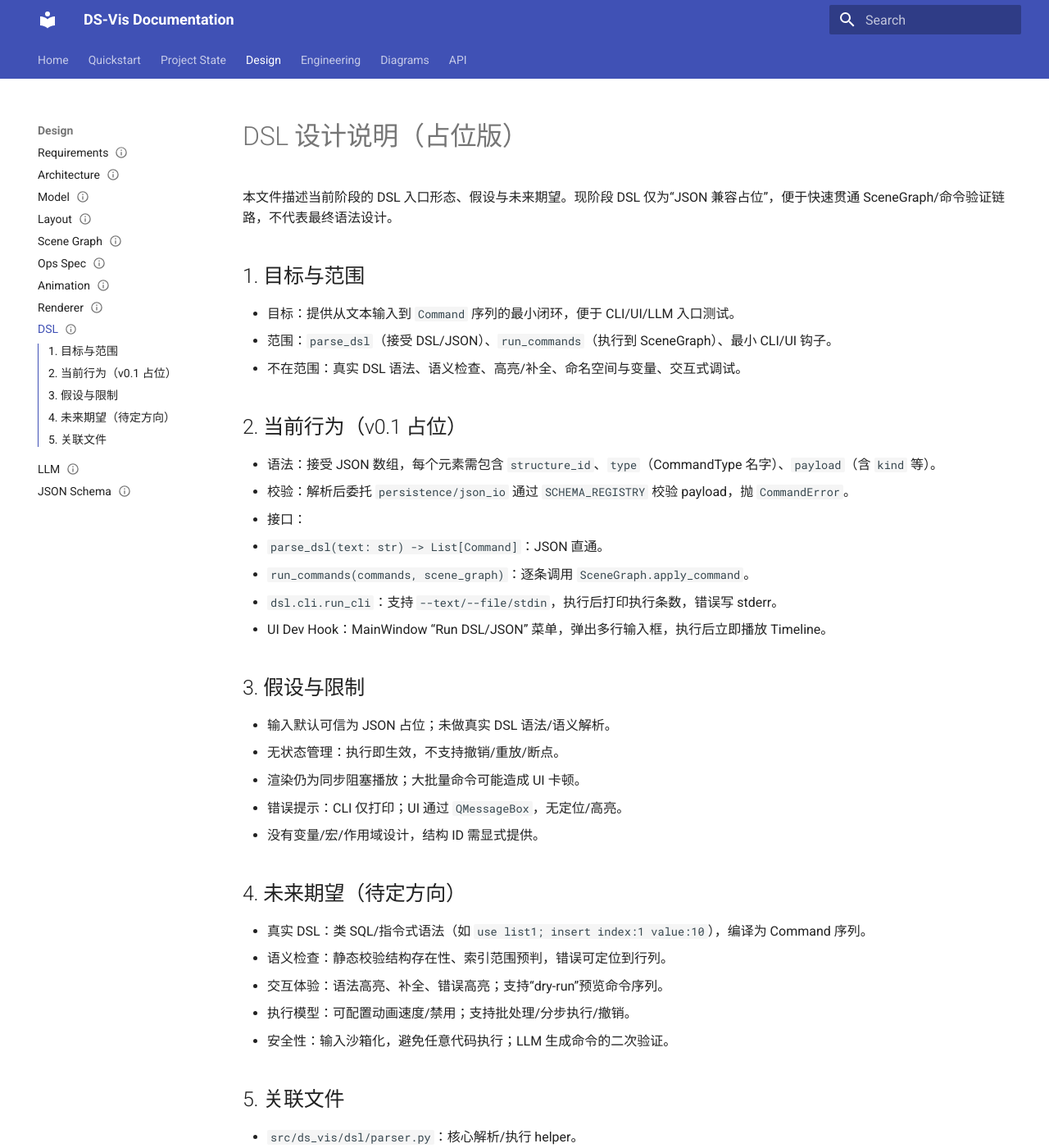
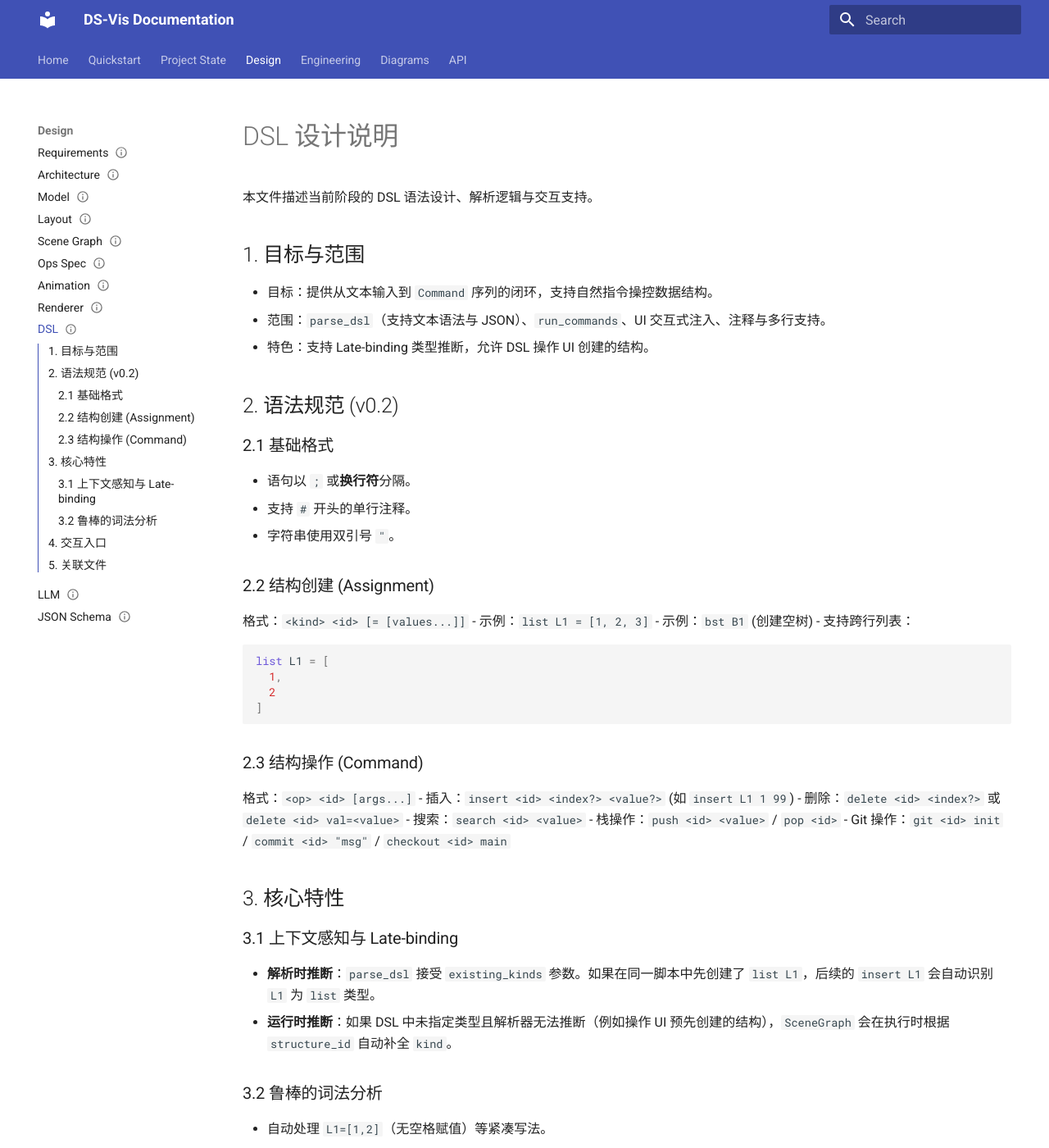
Before and after one commit to elecdot/ds-vis, an MkDocs documentation site: the page built from docs/design/dsl.md, in a window 1280 px wide and 1400 px high. Shown: the whole window at 82% size. Built offline with MkDocs 1.6.1 and Material for MkDocs 9.7.7, drawn with Linux system fonts in a browser that asks for light colours; some of the changed text lies outside the part shown.

Commit message:
docs: full documentation alignment

````diff
--- a/docs/design/dsl.md
+++ b/docs/design/dsl.md
@@ -1,45 +1,60 @@
 ---
 bound_phase: P0.7
-version: v0.1
-status: Draft
+version: v0.2
+status: Active
 last_updated: 2025-12-24
 ---
 
-# DSL 设计说明（占位版）
+# DSL 设计说明
 
-本文件描述当前阶段的 DSL 入口形态、假设与未来期望。现阶段 DSL 仅为“JSON 兼容占位”，便于快速贯通 SceneGraph/命令验证链路，不代表最终语法设计。
+本文件描述当前阶段的 DSL 语法设计、解析逻辑与交互支持。
 
 ## 1. 目标与范围
-- 目标：提供从文本输入到 `Command` 序列的最小闭环，便于 CLI/UI/LLM 入口测试。
-- 范围：`parse_dsl`（接受 DSL/JSON）、`run_commands`（执行到 SceneGraph）、最小 CLI/UI 钩子。
-- 不在范围：真实 DSL 语法、语义检查、高亮/补全、命名空间与变量、交互式调试。
+- 目标：提供从文本输入到 `Command` 序列的闭环，支持自然指令操控数据结构。
+- 范围：`parse_dsl`（支持文本语法与 JSON）、`run_commands`、UI 交互式注入、注释与多行支持。
+- 特色：支持 Late-binding 类型推断，允许 DSL 操作 UI 创建的结构。
 
-## 2. 当前行为（v0.1 占位）
-- 语法：接受 JSON 数组，每个元素需包含 `structure_id`、`type`（CommandType 名字）、`payload`（含 `kind` 等）。
-- 校验：解析后委托 `persistence/json_io` 通过 `SCHEMA_REGISTRY` 校验 payload，抛 `CommandError`。
-- 接口：
-  - `parse_dsl(text: str) -> List[Command]`：JSON 直通。
-  - `run_commands(commands, scene_graph)`：逐条调用 `SceneGraph.apply_command`。
-  - `dsl.cli.run_cli`：支持 `--text/--file/stdin`，执行后打印执行条数，错误写 stderr。
-  - UI Dev Hook：MainWindow “Run DSL/JSON” 菜单，弹出多行输入框，执行后立即播放 Timeline。
+## 2. 语法规范 (v0.2)
+### 2.1 基础格式
+- 语句以 `;` 或**换行符**分隔。
+- 支持 `#` 开头的单行注释。
+- 字符串使用双引号 `"`。
 
-## 3. 假设与限制
-- 输入默认可信为 JSON 占位；未做真实 DSL 语法/语义解析。
-- 无状态管理：执行即生效，不支持撤销/重放/断点。
-- 渲染仍为同步阻塞播放；大批量命令可能造成 UI 卡顿。
-- 错误提示：CLI 仅打印；UI 通过 `QMessageBox`，无定位/高亮。
-- 没有变量/宏/作用域设计，结构 ID 需显式提供。
+### 2.2 结构创建 (Assignment)
+格式：`<kind> <id> [= [values...]]`
+- 示例：`list L1 = [1, 2, 3]`
+- 示例：`bst B1` (创建空树)
+- 支持跨行列表：
+  ```python
+  list L1 = [
+    1,
+    2
+  ]
+  ```
 
-## 4. 未来期望（待定方向）
-- 真实 DSL：类 SQL/指令式语法（如 `use list1; insert index:1 value:10`），编译为 Command 序列。
-- 语义检查：静态校验结构存在性、索引范围预判，错误可定位到行列。
-- 交互体验：语法高亮、补全、错误高亮；支持“dry-run”预览命令序列。
-- 执行模型：可配置动画速度/禁用；支持批处理/分步执行/撤销。
-- 安全性：输入沙箱化，避免任意代码执行；LLM 生成命令的二次验证。
+### 2.3 结构操作 (Command)
+格式：`<op> <id> [args...]`
+- 插入：`insert <id> <index?> <value?>` (如 `insert L1 1 99`)
+- 删除：`delete <id> <index?>` 或 `delete <id> val=<value>`
+- 搜索：`search <id> <value>`
+- 栈操作：`push <id> <value>` / `pop <id>`
+- Git 操作：`git <id> init` / `commit <id> "msg"` / `checkout <id> main`
+
+## 3. 核心特性
+### 3.1 上下文感知与 Late-binding
+- **解析时推断**：`parse_dsl` 接受 `existing_kinds` 参数。如果在同一脚本中先创建了 `list L1`，后续的 `insert L1` 会自动识别 `L1` 为 `list` 类型。
+- **运行时推断**：如果 DSL 中未指定类型且解析器无法推断（例如操作 UI 预先创建的结构），`SceneGraph` 会在执行时根据 `structure_id` 自动补全 `kind`。
+
+### 3.2 鲁棒的词法分析
+- 自动处理 `L1=[1,2]`（无空格赋值）等紧凑写法。
+- 保持 `[...]` 内部的完整性，不受空格影响。
+
+## 4. 交互入口
+- **Interactive DSL (UI)**：控制面板新增按钮，支持在当前场景注入指令。
+- **Dev Hook**：MainWindow 菜单支持批量执行 DSL 脚本。
+- **CLI**：支持通过命令行执行 DSL 文件。
 
 ## 5. 关联文件
-- `src/ds_vis/dsl/parser.py`：核心解析/执行 helper。
-- `src/ds_vis/dsl/cli.py`：CLI 入口。
-- `src/ds_vis/ui/main_window.py`：Dev 菜单 DSL/JSON 输入钩子。
-- `docs/design/json.md`：Command JSON 协议。
-- `docs/design/llm.md`：LLM 适配层。
+- `src/ds_vis/dsl/parser.py`：核心解析器。
+- `src/ds_vis/core/scene/scene_graph.py`：处理 Late-binding 逻辑。
+- `src/ds_vis/ui/main_window.py`：UI 交互实现。
--- a/docs/design/json.md
+++ b/docs/design/json.md
@@ -1,62 +1,59 @@
 ---
 bound_phase: P0.7
-version: v0.2
-status: Draft
-last_updated: 2025-12-22
+version: v0.4
+status: Active
+last_updated: 2025-12-24
 ---
 
-# Command JSON 协议（持久化占位）
+# JSON 持久化协议
 
-本文件说明当前阶段的最小 JSON Command 载入/导出协议、验证规则与已知限制。该协议用于 DSL 占位输入、CLI/UI 开发钩子，以及后续 persistence 基础。
+本文件说明当前阶段的场景级 JSON 序列化协议、验证规则与布局处理。
 
-## 1. 数据格式
-- 外层：JSON 数组，每个元素表示一条命令。
-- 每条命令字段：
-  - `structure_id` (string) — 目标结构实例 ID。
-  - `type` (string) — `CommandType` 的名字，例如 `CREATE_STRUCTURE`、`INSERT`、`DELETE_STRUCTURE` 等。
-  - `payload` (object) — 具体参数，至少包含 `kind`（string），其余字段依赖 `kind` 与 `type`。
+## 1. 场景级持久化 (v0.4)
+不同于早期的单条命令序列化，现在的持久化关注**场景状态**。
+- **导出**：将当前场景中所有结构的创建指令及后续操作序列化为 JSON。
+- **导入**：清空当前场景，并按 JSON 中的指令序列重建所有结构。
 
-示例：
+## 2. 数据格式
+外层为 JSON 数组，每个元素表示一条 `Command`。
 ```json
 [
-  {"structure_id": "list-1", "type": "CREATE_STRUCTURE", "payload": {"kind": "list", "values": [1,2]}},
-  {"structure_id": "list-1", "type": "INSERT", "payload": {"kind": "list", "index": 1, "value": 3}}
+  {
+    "structure_id": "L1",
+    "type": "CREATE_STRUCTURE",
+    "payload": {
+      "kind": "list",
+      "values": [1, 2]
+    }
+  },
+  {
+    "structure_id": "L1",
+    "type": "INSERT",
+    "payload": {
+      "kind": "list",
+      "index": 1,
+      "value": 3
+    }
+  }
 ]
 ```
 
-## 2. 校验规则
+## 3. 布局隔离与过滤
+在导入导出过程中，系统会自动处理不同结构间的布局干扰：
+- **过滤机制**：导出时会根据结构类型（如 Git、Huffman）过滤掉不属于该结构的布局指令，确保重新加载后布局依然正确。
+- **坐标恢复**：`CREATE_STRUCTURE` 负载中可包含初始状态，后续通过 `SET_POS` 等 Ops 恢复视觉位置。
+
+## 4. 校验规则
 - 解析由 `persistence/json_io.commands_from_json` 完成。
 - 验证：
-  - JSON 必须是数组；每个元素必须是对象。
-  - `structure_id`/`type`/`payload` 必填且类型正确。
-  - `type` 必须是已注册的 `CommandType`；`kind` 必须是字符串。
-  - `SCHEMA_REGISTRY` 根据 `(CommandType, kind)` 执行字段校验（必填/可选/额外字段禁用等）；所有错误抛 `CommandError`。
-- 导出：`commands_to_json` 将 `Command` 列表序列化为相同结构，不做额外压缩或排序。
+  - `structure_id`/`type`/`payload` 必填。
+  - `SCHEMA_REGISTRY` 根据 `(CommandType, kind)` 执行字段校验。
+  - 导入时如果缺少 `kind` 且结构尚未创建，会抛出 `CommandError`。
 
-## 3. 当前支持的命令/结构（P0.7）
-- kind：`list` / `seqlist` / `stack` / `bst` / `huffman` / `git`（后两者占位）。
-- 命令：`CREATE_STRUCTURE`（可含 `values`）、`DELETE_STRUCTURE`、`DELETE_NODE`（index 或 value）、`INSERT`（index/value）、`SEARCH`（index 或 value）、`UPDATE`（index 或 value + new_value）。
-- 新结构需在 `command_schema.register_command` 与 `register_model_factory` 完成注册。
+## 5. UI 集成
+- **File -> Import Scene**：从文件加载 JSON 并重建场景。
+- **File -> Export Scene**：将当前场景状态保存为 JSON 文件。
 
-## 4. 假设与限制
-- 不支持注释/尾逗号；严格 JSON。
-- 不支持流式/分块输入；需一次性加载完整数组。
-- 未设计版本字段；未来协议演进需在外层加版本或头信息。
-- 执行模型为同步阻塞；未区分事务/批次成功与否（错误即抛）。
-- 未内置 seek/undo；重放需自行管理命令序列。
-
-## 5. 后续期望
-- 增加协议版本字段与向后兼容策略。
-- 提供增量/流式加载（生成器）与分批校验。
-- 提供“预检”模式：仅校验不执行，返回错误列表。
-- 支持非 JSON DSL 自动编译为该结构，作为通用交换格式。
-
-## 6. 文件读写（v0.2 增量）
-- `commands_from_json(text: str) -> list[Command]`：字符串解析与校验。
-- `commands_to_json(commands: Iterable[Command]) -> str`：序列化为字符串。
-- `load_commands_from_file(path)` / `save_commands_to_file(commands, path)`：文件级别读写，IO/校验错误抛 `CommandError`。
-
-## 7. 关联文件
-- `src/ds_vis/persistence/json_io.py` — 解析/导出与校验实现。
-- `docs/design/dsl.md` — DSL 占位与未来语法方向。
-- `docs/design/llm.md` — LLM 适配层（自然语言转 DSL/JSON）。
+## 6. 关联文件
+- `src/ds_vis/persistence/json_io.py` — 核心实现。
+- `src/ds_vis/ui/main_window.py` — UI 菜单绑定。
--- a/docs/engineering/dev_kb.md
+++ b/docs/engineering/dev_kb.md
@@ -74,8 +74,10 @@ If a Model decides positions, we cannot easily swap layouts (e.g., switching fro
 - **[Design][Layout]** SimpleLayout 的固定 spacing 假设可能与渲染尺寸不匹配；应将尺寸/间距由配置驱动，布局不读取 renderer。
 - **[Idea][Containers]** 可在 Renderer 层按 `structure_id` 绘制容器框（半透明背景+圆角边框），无需新增 Ops；用于多结构同屏可视分区。可选替代方案：多窗口展示以规避布局冲突。
 - **[Strategy][Tests]** **测试速度与动画验证平衡**：默认禁用动画以规避 `qWait` 延迟；关键动画冒烟测试（插值/淡入淡出）必须开启但使用极短 `duration_ms` (10ms)；UI 流程测试开启高倍速 (100x) 验证稳定性。修改渲染逻辑须确保这些测试通过以防视觉漂移。
-- **[Usage][DSL/CLI/UI]** DSL 入口现为 JSON 占位：CLI `uv run python -m ds_vis.dsl.cli --text '<json>'` 或 `--file`; UI Dev 菜单 “Run DSL/JSON” 弹框直通 SceneGraph。大量命令会阻塞播放，建议在 UI 中先关闭动画或开启高倍速。
-- **[Limits][DSL/LLM]** 目前无真实 DSL 语法/LLM 接入，`LLMAdapter` 仅做接口占位；输入必须满足 JSON Command 协议，否则抛 `CommandError`。接入外部 LLM 时务必保留 SCHEMA_REGISTRY 校验作为安全闸门。
+- **[Usage][DSL/CLI/UI]** DSL 已支持文本语法（如 `list L1 = [1,2]`）与 `#` 注释。UI 控制面板新增 **Interactive DSL** 按钮，支持实时指令注入。
+- **[Feature][Late-binding]** SceneGraph 支持延迟类型绑定，DSL 指令可省略 `kind`，系统自动根据 `structure_id` 补全。
+- **[Persistence][JSON]** 支持场景级导入导出，解决了 Git/Huffman 布局干扰问题。
+- **[Limits][LLM]** `LLMAdapter` 仍为接口占位，尚未接入真实模型。
 - **[Layout][Tree Placeholder]** 树模型当前复用线性 SimpleLayout 行堆叠，仅用于冒烟；多结构混排可能视觉拥挤。引入真正树布局或分区前，建议在 Dev Hook/CLI 中单独演示树，或在 UI 禁用动画+高倍速。
 
 ---
````
Also changed, not shown: docs/design/scene_graph.md (+20 -45 lines), docs/index.md (+3 -3 lines), 2 other files.
